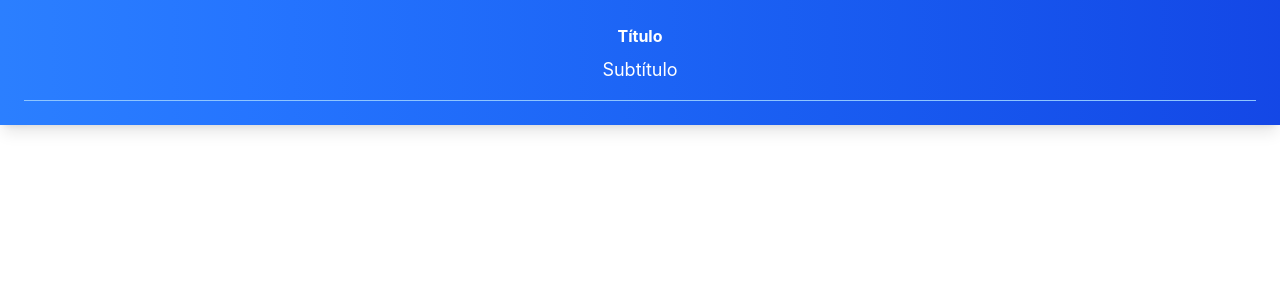
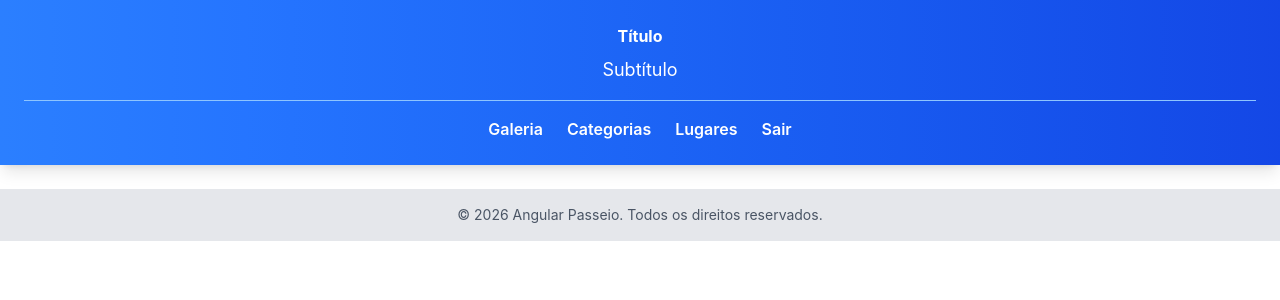
Before and after one commit to allanmoreira/angular-passeio, an Angular app: page /paginas in a window 1280 px wide. Shown: the top 300 px of the page. Built offline with nearby package versions, Linux system fonts and the light colour scheme.

Commit message:
Finalizando template

```diff
--- a/src/app/template/layout/layout.component.html
+++ b/src/app/template/layout/layout.component.html
@@ -7,4 +7,18 @@
   <div class="mt-4">
     <hr class="border-t border-blue-300 opacity-50>"/>
   </div>
+
+  <nav class="mt-4">
+    <ul class="flex justify-center space-x-6 text-white font-semibold">
+      <li><a href="#" class="hover:text-yellow-300">Galeria</a></li>
+      <li><a href="#" class="hover:text-yellow-300">Categorias</a></li>
+      <li><a href="#" class="hover:text-yellow-300">Lugares</a></li>
+      <li><a href="#" class="hover:text-yellow-300">Sair</a></li>
+    </ul>
+  </nav>
 </header>
+
+<router-outlet/>
+
+<footer class="bg-gray-200 text-center p-4 mt-6">
+  <p class="text-sm text-gray-600">&copy; 2026 Angular Passeio. Todos os direitos reservados.</p>
```
